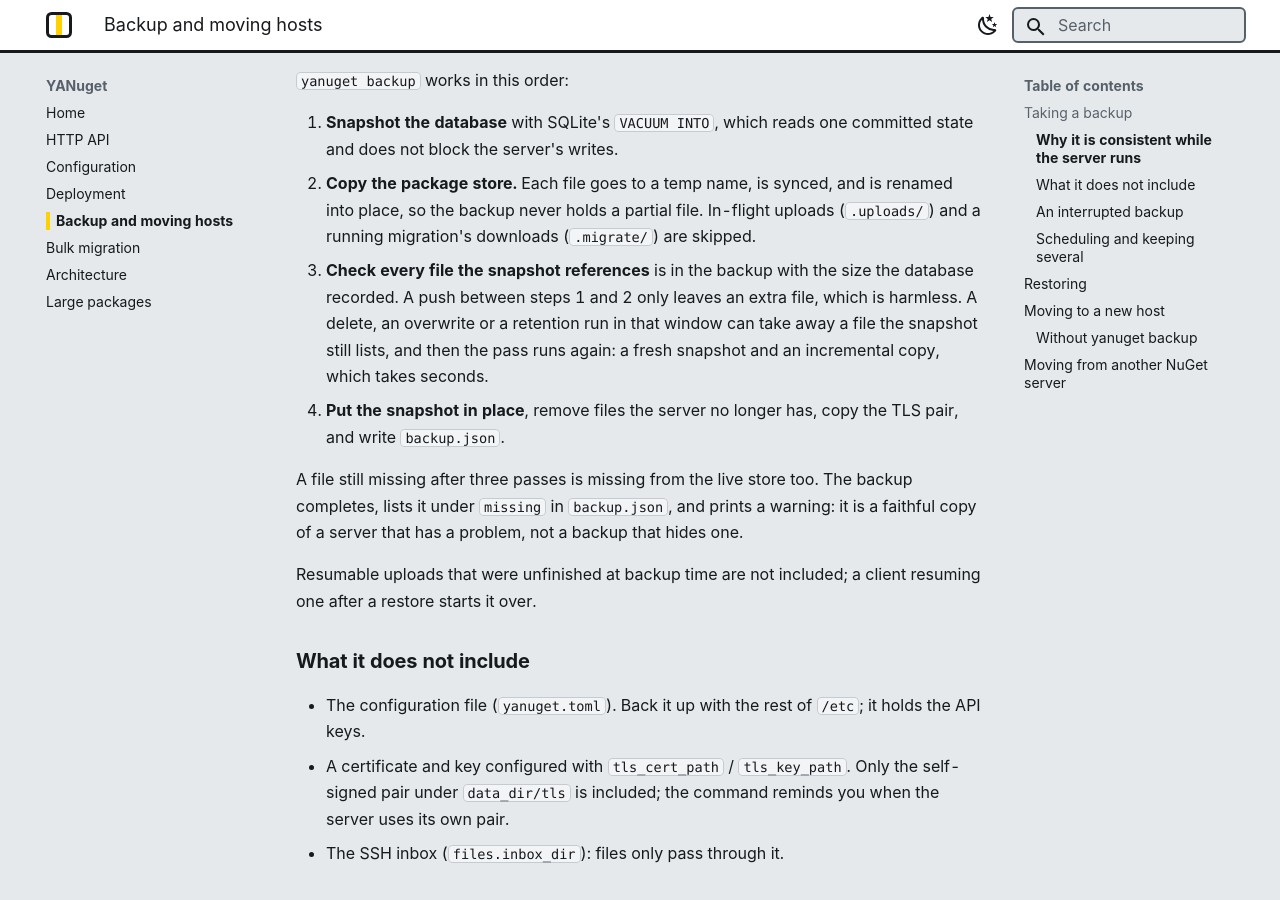
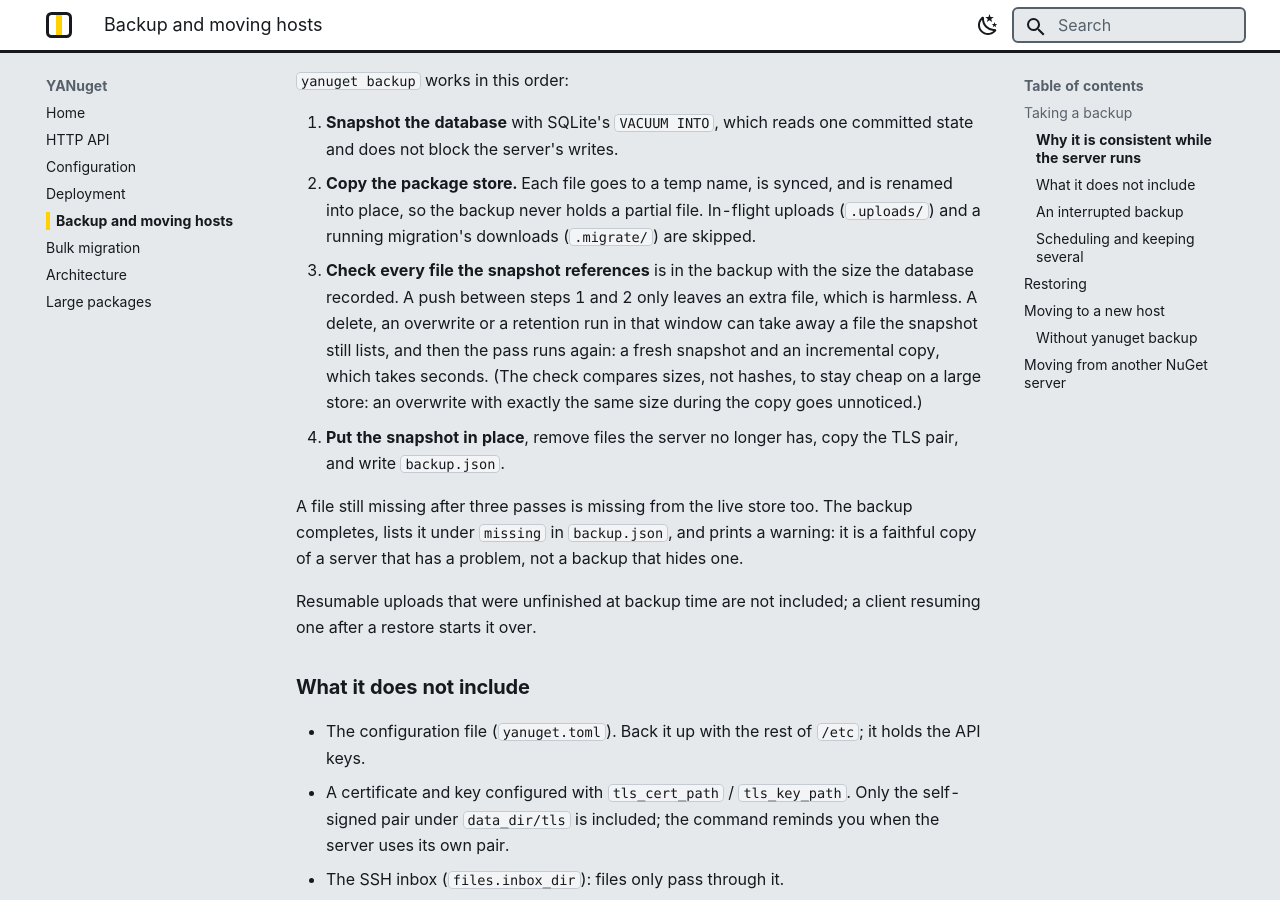
Before and after one commit to thoscut/YANuget, an MkDocs documentation site: the page built from docs/backup.md, in a window 1280 px wide and 900 px high, scrolled down 944 px. Built offline with MkDocs 1.6.1 and Material for MkDocs 9.7.7, drawn with Linux system fonts in a browser that asks for light colours; some web fonts are replaced.

Commit message:
Document the size-only check of a backup
Co-Authored-By: Claude Opus 5.5 <noreply@anthropic.com>
Claude-Session: https://claude.ai/code/session_012gn9KFCYHwcmbVCXWCNnZ5

```diff
--- a/docs/backup.md
+++ b/docs/backup.md
@@ -50,6 +50,8 @@ at a different moment from the database can miss a package either way.
    file, which is harmless. A delete, an overwrite or a retention run in that
    window can take away a file the snapshot still lists, and then the pass
    runs again: a fresh snapshot and an incremental copy, which takes seconds.
+   (The check compares sizes, not hashes, to stay cheap on a large store: an
+   overwrite with exactly the same size during the copy goes unnoticed.)
 4. **Put the snapshot in place**, remove files the server no longer has, copy
    the TLS pair, and write `backup.json`.
 
```
